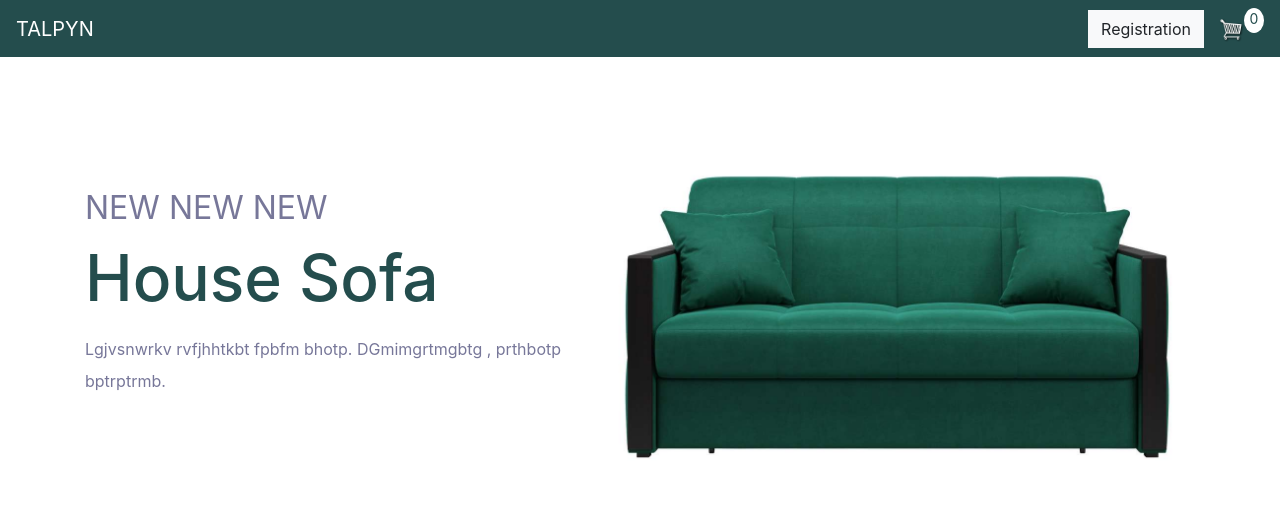
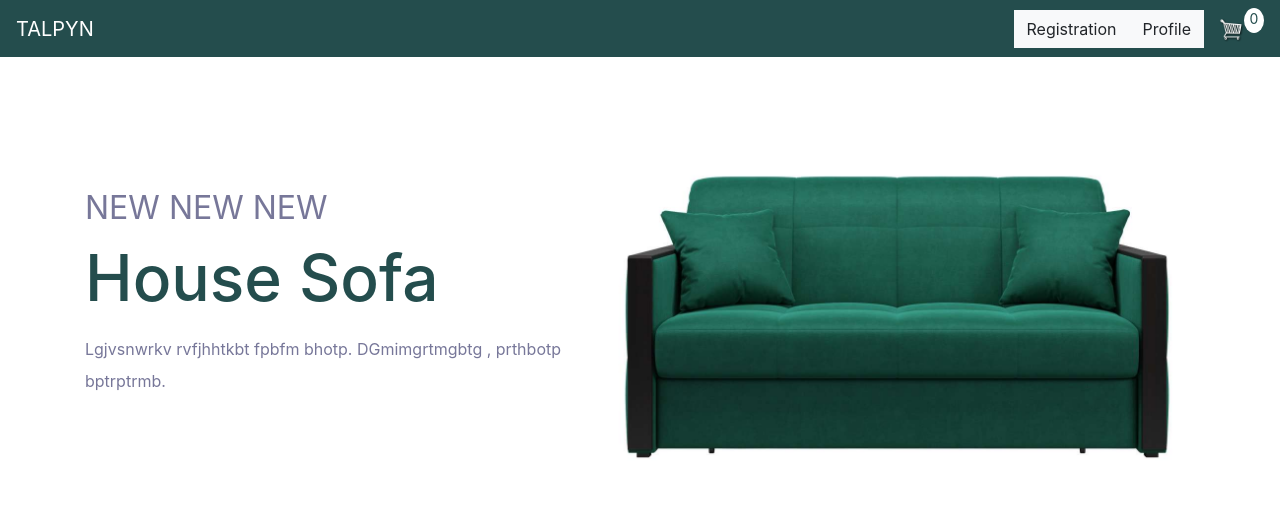
Before and after one commit to sdu-be-22/Talpyn, a Django app: page / in a window 1280 px wide. Shown: the top 523 px of the page. Run offline with Django 4.2, Linux system fonts and the light colour scheme; data comes from the database, SQL or seed files in the repository; some libraries are stand-ins or nearby versions.

Commit message:
Update home.html

```diff
--- a/furnstore/templates/store/home.html
+++ b/furnstore/templates/store/home.html
@@ -79,6 +79,8 @@
       </ul>
       <div class="form-inline my-2 my-lg-0">
            <a href="{% url 'register' %}"class="btn btn-light">Registration</a>
+
+	   <a href="{% url 'profile' %}"class="btn btn-light">Profile</a>
 
            <a href="{% url 'cart' %}">
               <img  id="cart-icon" src="{% static 'images/cart.png' %}">
```
